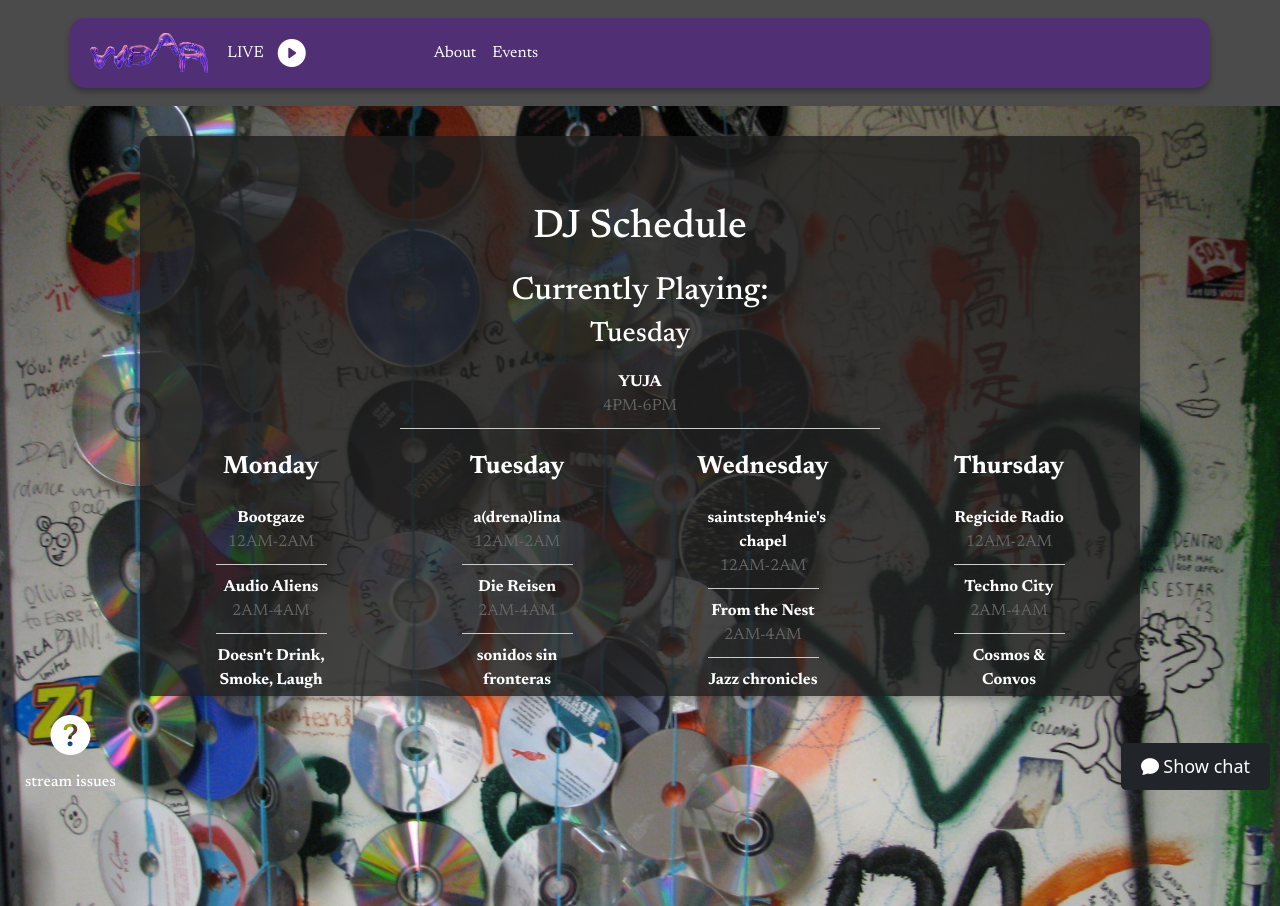
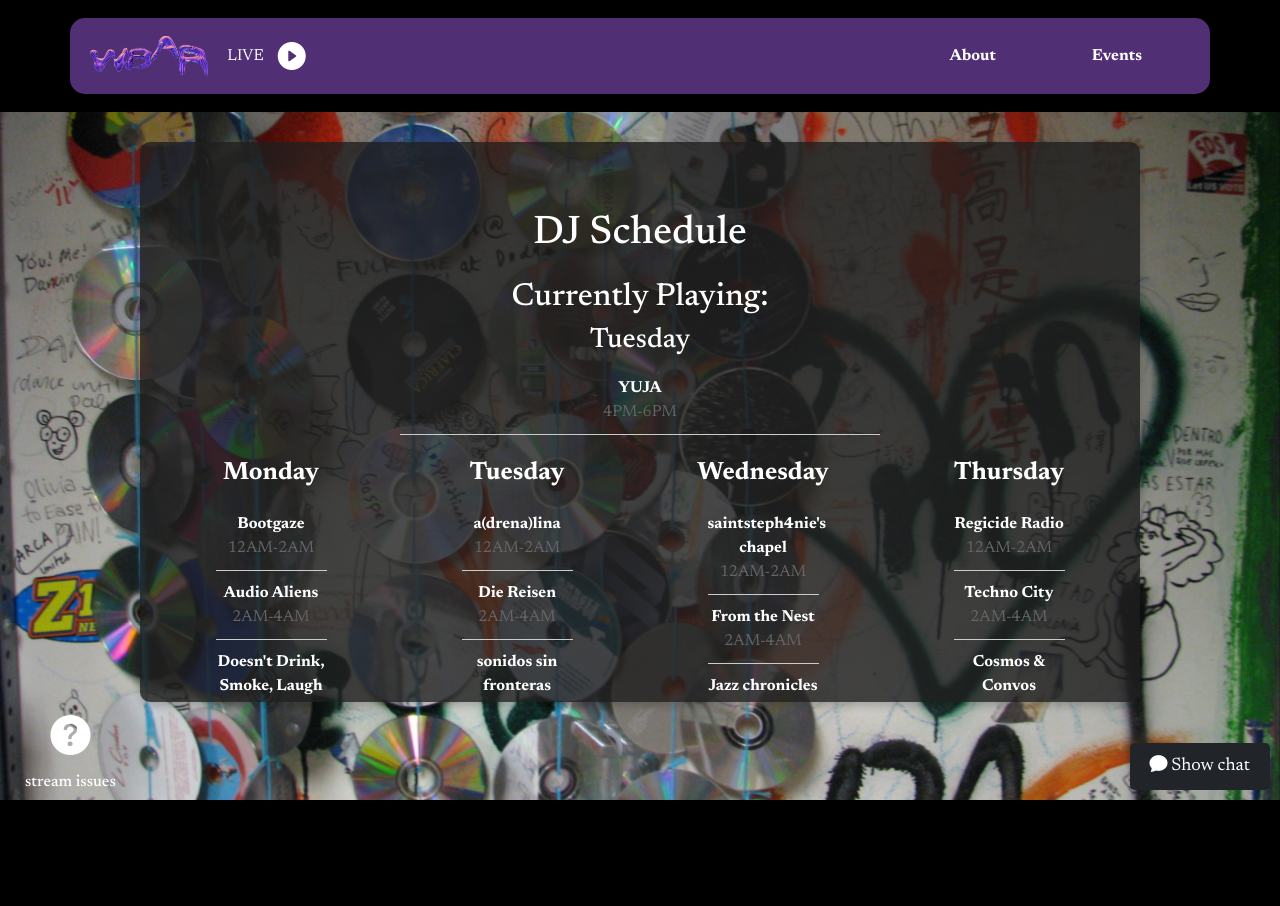
Before and after one commit to wbar-radio/wbar-app, a React (Create React App) app in the folder client/: page / in a window 1280 px wide. After the commit the page ends 800 px from the top, so only its background shows below. Built offline with nearby package versions, Linux system fonts and the light colour scheme.

Commit message:
new navbar and fixed scrolling

```diff
--- a/client/src/App.css
+++ b/client/src/App.css
@@ -50,13 +50,25 @@
   overflow-y: auto;
 }
 /* App.css */
+/* Remove the conflicting rule */
 html, body, .App {
-  background-color: rgba(30, 30, 30, 0.8); /* Dark background for the content */
-  width:100%;
+  background-color: black; /* Dark background for the content */
+  width: 100%;
+  height: 100%;
+  margin: 0;
+  padding: 0;
+  overflow: auto; /* Ensure scrolling is enabled */
+}
+
+/* Adjust this as needed for nested containers */
+body, .App {
+  overflow: auto; /* Ensure scrolling is enabled */
+  width: 100%;
   height: 100%;
   margin: 0;
   padding: 0;
 }
+
 
 #link-to-form {
   color: var(--bs-white);
@@ -78,7 +90,15 @@ body, .App {
   margin: 0;
   padding: 0;
 }
-.WBARNavbar{
-  background-color: pink !important; /* Background on hover */
+/* Default scrolling behavior */
+html, body {
+  overflow: auto;
+  height: 100%;
+  margin: 0;
+  padding: 0;
+}
 
+/* Disable scrolling for the home page */
+body.no-scroll {
+  overflow: hidden; /* Prevent scrolling */
 }
--- a/client/src/App.js
+++ b/client/src/App.js
@@ -1,50 +1,65 @@
-import React from 'react';
+import React, { useEffect } from 'react';
 import './App.css';
 import WBARNavbar from './Components/WBARNavbar';
 import Chat from './Components/Chat';
 import 'bootstrap/dist/css/bootstrap.min.css';
 import 'bootstrap/dist/css/bootstrap.min.css.map';
 import 'bootstrap-icons/font/bootstrap-icons.css';
-import {BrowserRouter as Router, Routes, Route, Link} from "react-router-dom";
+import { BrowserRouter as Router, Routes, Route, Link, useLocation } from "react-router-dom";
 import About from './Components/About';
 import Events from './Components/Events';
 import DjSched from './Components/DjSched';
 import SparkleCursor from './Components/SparkleCursor';
-import {DndContext, useDroppable} from "@dnd-kit/core";
+import { DndContext, useDroppable } from "@dnd-kit/core";
 import FeedbackForm from "./Components/FeedbackForm";
 
 function App() {
-    const {setNodeRef} = useDroppable({
+    const { setNodeRef } = useDroppable({
         id: 'everything-but-navbar',
     });
+
+    const location = useLocation();
+
+    // Toggle body class based on the current route
+    useEffect(() => {
+        if (location.pathname === '/') {
+            document.body.classList.add('no-scroll');
+        } else {
+            document.body.classList.remove('no-scroll');
+        }
+    }, [location]);
 
     return (
         <DndContext>
             <div className="App">
-                <Router>
-                    <WBARNavbar/>
+                <WBARNavbar />
                 <div ref={setNodeRef}>
                     <Routes>
-                            <Route path="/about" element={<About/>}/>
-                            <Route path="/events" element={<Events/>}/>
-                            <Route path="/help" element={<FeedbackForm/>}/>
-                            <Route path="/" element={<DjSched/>}/>
+                        <Route path="/about" element={<About />} />
+                        <Route path="/events" element={<Events />} />
+                        <Route path="/help" element={<FeedbackForm />} />
+                        <Route path="/" element={<DjSched />} />
                     </Routes>
                     <Link to={"/help"}>
                         <div id={"link-to-form"} className={"d-flex flex-column justify-content-center"}>
-                                <i className="h1 text-white bi bi-question-circle-fill"/>
+                            <i className="h1 text-white bi bi-question-circle-fill" />
                             <div className={"h6"}>stream issues</div>
                         </div>
                     </Link>
                 </div>
-                </Router>
-
+                <Chat />
+                <SparkleCursor />
             </div>
-            <Chat/>
-            <SparkleCursor/>
-
         </DndContext>
     );
 }
 
-export default App;
+function WrappedApp() {
+    return (
+        <Router>
+            <App />
+        </Router>
+    );
+}
+
+export default WrappedApp;
--- a/client/src/Components/DJSched.css
+++ b/client/src/Components/DJSched.css
@@ -9,6 +9,7 @@
   justify-content: center;
   align-items: flex-start; /* Align items to the start to move the container higher */
   overflow-x: hidden !important;/* Prevent scrolling on the outer container*/
+  overflow-y: auto !important;;
 }
 .schedule-container {
   background-color: rgba(30, 30, 30, 0.8); /* Dark background for the content */
--- a/client/src/Components/Stream.js
+++ b/client/src/Components/Stream.js
@@ -73,10 +73,12 @@ function Stream() {
                     <div className={'text-white'}>LIVE</div>
                     <i className={`bi h3 ${isPlaying ? "bi-stop-circle-fill" : "bi-play-circle-fill"} text-white`}
                        onClick={handleTogglePlayState}/>
-                    <Waveform
-                        isPlaying={isPlaying}
-                        analyser={analyser.current}
-                    />
+                   <Waveform
+    isPlaying={isPlaying}
+    analyser={analyser.current}
+    color="#ff5722" // Custom waveform color (e.g., orange)
+/>
+
                 </div>
             </div>
         </div>
--- a/client/src/Components/WBARNavbar.css
+++ b/client/src/Components/WBARNavbar.css
@@ -1,4 +1,16 @@
-/* Floating and popping navbar */
+.nav-link {
+  text-decoration: none;
+  color: white !important;
+  font-weight: bold !important;
+  padding: 1em 3em!important;
+  transition: background-color 0.3s ease;
+}
+
+.nav-link:hover {
+  background-color: #452663; /* Change the background color on hover */
+}
+
+
 #navbar-container {
   display: flex;
   justify-content: space-between;
@@ -8,13 +20,3 @@
   border-radius: 15px; /* Rounded corners */
   box-shadow: 0px 4px 6px rgba(0, 0, 0, 0.3); /* Floating shadow effect */
 }
-
-
-/* Adjust the navbar links */
-.nav-link {
-  text-decoration: none;
-  color: white !important;
-  font-weight: bold;
-  padding: 10px 15px;
-  border-radius: 8px; /* Rounded link buttons */
-}
--- a/client/src/Components/WBARNavbar.js
+++ b/client/src/Components/WBARNavbar.js
@@ -10,7 +10,7 @@ import wbarImage from './wbar-title-v2.png';
 
 const WBARNavbar = () => {
     return (
-        <Navbar sticky={"top"}  variant='dark'>
+        <Navbar sticky={"top"} className={"bg-black"} expand="lg" variant='dark'>
             <Container id={'navbar-container'}>
                 <Navbar.Brand as={Link} to="/">
                     <img
@@ -22,7 +22,7 @@ const WBARNavbar = () => {
                 <Stream/>
                 <Navbar.Toggle aria-controls="basic-navbar-nav"/>
                 <Navbar.Collapse id="basic-navbar-nav">
-                    <Nav className="custom-navbar">
+                    <Nav className={'ms-auto'}>
                         <Nav.Link as={Link} to="/about">About</Nav.Link>
                         <Nav.Link as={Link} to="/events">Events</Nav.Link>
                     </Nav>
--- a/client/src/Components/Waveform.js
+++ b/client/src/Components/Waveform.js
@@ -34,14 +34,14 @@ function Waveform({ isPlaying, analyser }) {
         function draw() {
             requestAnimationFrame(draw);
 
-            canvasCtx.fillStyle = 'rgb(0, 0, 0)';
+            canvasCtx.fillStyle = 'rgb(81, 47, 116)'; // Purple background
             canvasCtx.fillRect(0, 0, canvas.width, canvas.height);
 
             const barWidth = (canvas.width / bufferLength) * 2.5;
 
             if (!isPlaying) {
                 // Draw a horizontal line when paused
-                canvasCtx.strokeStyle = 'rgba(155,40,221,0.71)';
+                canvasCtx.strokeStyle = 'rgba(0,0,0,0.5)'; // Semi-transparent black
                 canvasCtx.lineWidth = barWidth;
                 canvasCtx.beginPath();
                 canvasCtx.moveTo(0, canvas.height / 2);
@@ -59,7 +59,7 @@ function Waveform({ isPlaying, analyser }) {
                 const y = v * canvas.height / 2;
                 const barHeight = Math.abs(y - canvas.height / 2) * 2;
 
-                canvasCtx.fillStyle = 'rgb(155,40,221)';
+                canvasCtx.fillStyle = 'rgb(0,0,0)';
                 canvasCtx.fillRect(x, canvas.height / 2 - barHeight / 2, barWidth, barHeight);
 
                 x += barWidth + 1;
```
Also changed, not shown: client/src/Components/Stream.css (line endings or trailing spaces). Lines whose indentation alone changed are shown as unchanged.
